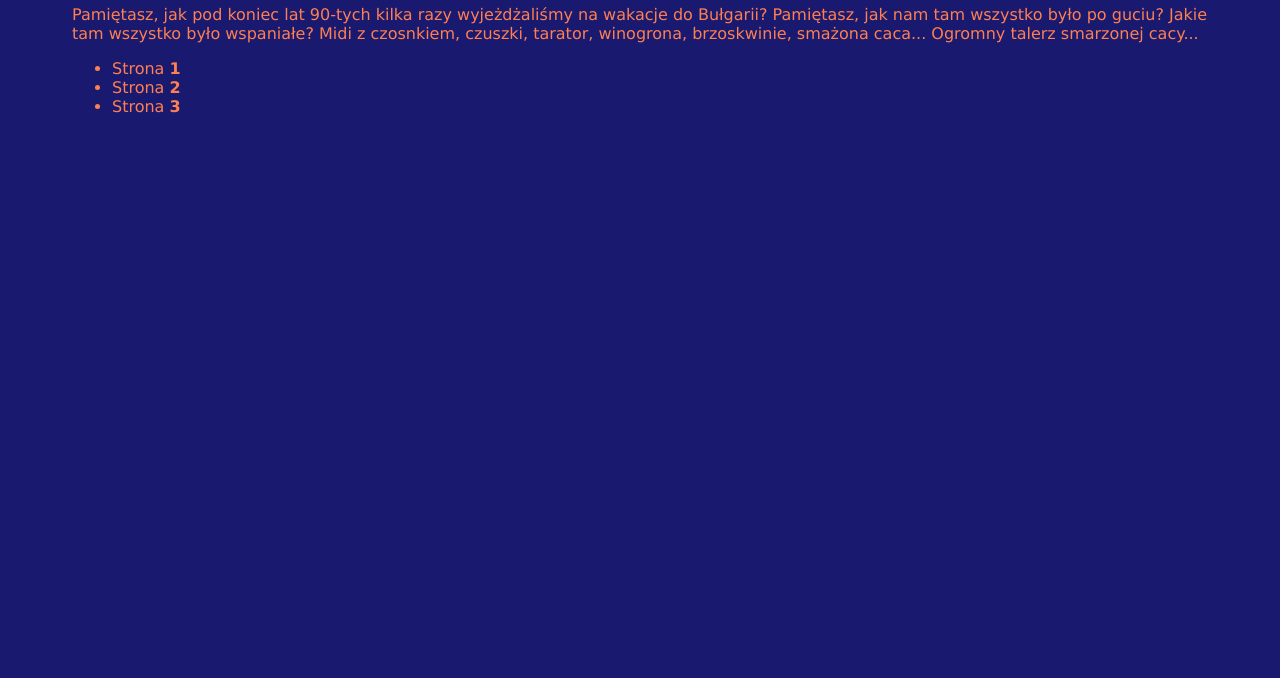
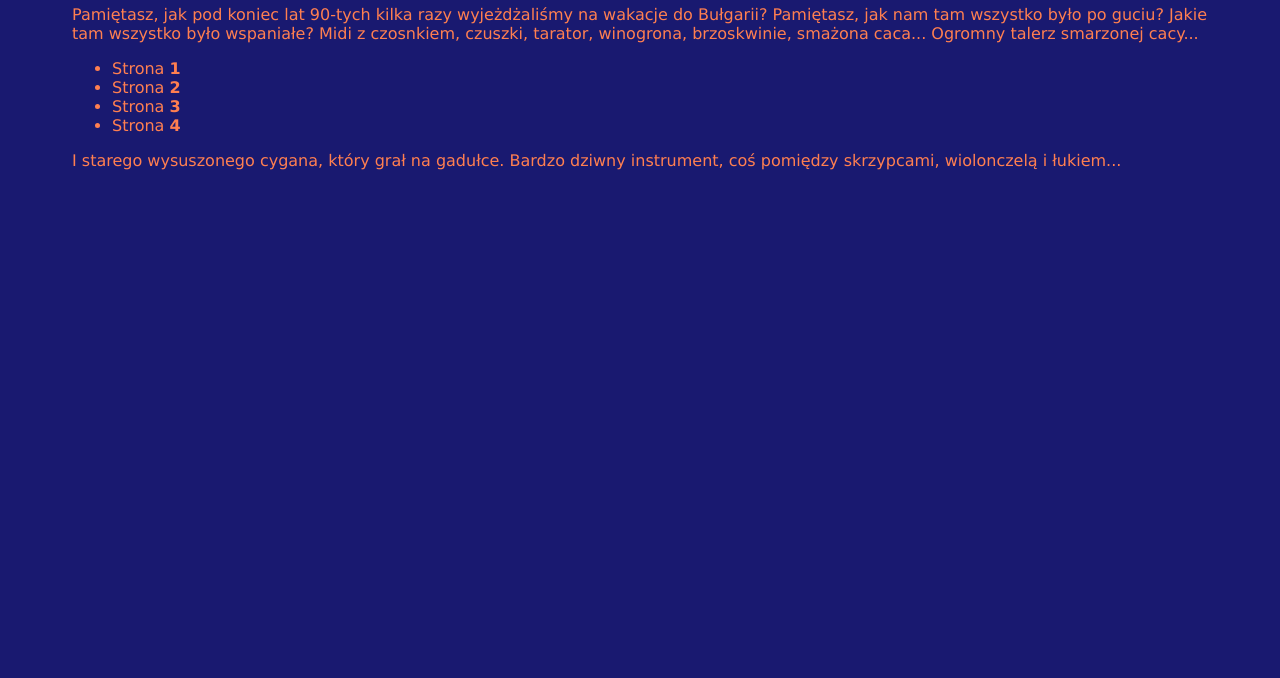
Before and after one commit to bplatek/HelloWorld, a plain HTML site: page index.html in a window 1280 px wide. Shown: the part 122-800 px from the top of the page. Drawn offline with Linux system fonts and the light colour scheme.

Commit message:
Modyfikacja pliku index.html

```diff
--- a/index.html
+++ b/index.html
@@ -10,12 +10,18 @@
 <body>
 <main>
   <h1>Hello world!</h1>
-  <p>Pamiętasz, jak pod koniec lat 90-tych kilka razy wyjeżdżaliśmy na wakacje do Bułgarii? Pamiętasz, jak nam tam wszystko było po guciu? Jakie tam wszystko było wspaniałe? Midi z czosnkiem, czuszki, tarator, winogrona, brzoskwinie, smażona caca... Ogromny talerz smarzonej cacy...</p>
+  <p>
+    Pamiętasz, jak pod koniec lat 90-tych kilka razy wyjeżdżaliśmy na wakacje do Bułgarii? Pamiętasz, jak nam tam wszystko było po guciu? Jakie tam wszystko było wspaniałe? Midi z czosnkiem, czuszki, tarator, winogrona, brzoskwinie, smażona caca... Ogromny talerz smarzonej cacy...
+  </p>
   <ul>
     <li><a href="strona1.html">Strona <strong>1</strong></a></li>
     <li><a href="strona2.html">Strona <strong>2</strong></a></li>
     <li><a href="strona3.html">Strona <strong>3</strong></a></li>
+    <li><a href="strona4.html">Strona <strong>4</strong></a></li>
   </ul>
+  <p>
+    I starego wysuszonego cygana, który grał na gadułce. Bardzo dziwny instrument, coś pomiędzy skrzypcami, wiolonczelą i łukiem...
+  </p>
 </main>
 </body>
 
```
